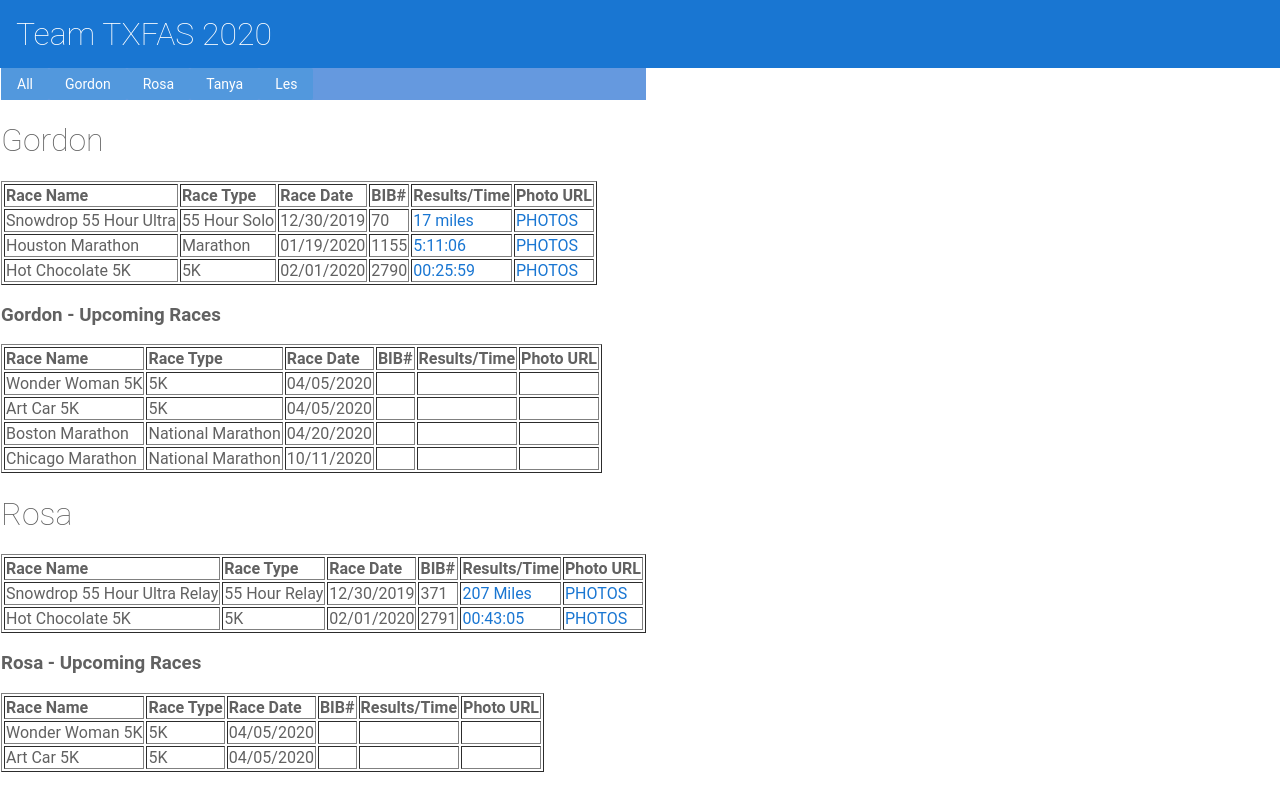
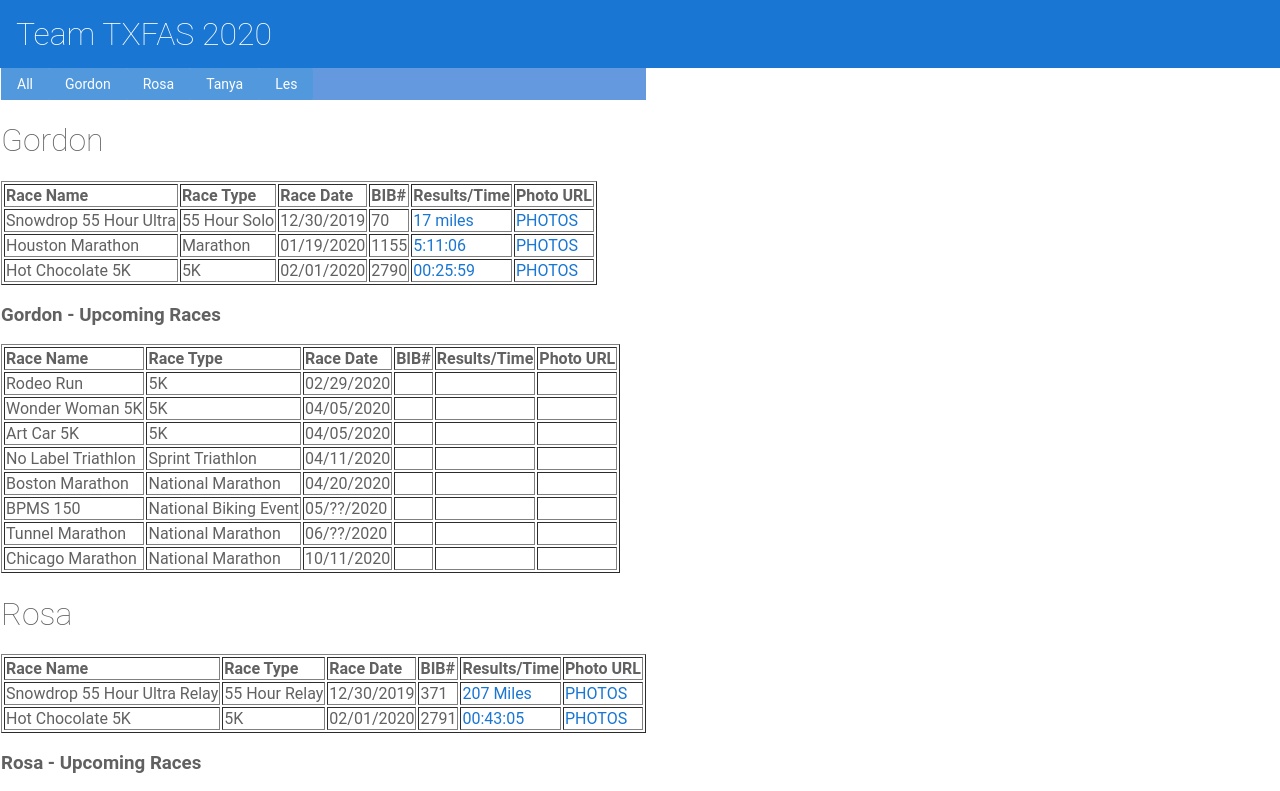
Before and after one commit to gchristie/txfas, an Angular app: page / in a window 1280 px wide. Shown: the top 791 px of the page. Built offline with nearby package versions, Linux system fonts and the light colour scheme.

Commit message:
1 file modified

```diff
--- a/src/app/racedata.ts
+++ b/src/app/racedata.ts
@@ -52,6 +52,13 @@ photourl: 'https://raceday.enmotive.com/?_ga=2.212775700.1672733268.1580870943-8
 ,
 {
 runner: 'Gordon', status:'Future',
+name: 'Rodeo Run',    racedate: '02/29/2020',    racetype: '5K', bibnumber: '', racetime: '',
+resultsurl:'',
+photourl: ''
+}
+,
+{
+runner: 'Gordon', status:'Future',
 name: 'Wonder Woman 5K',    racedate: '04/05/2020',    racetype: '5K', bibnumber: '', racetime: '',
 resultsurl:'',
 photourl: ''
@@ -66,7 +73,28 @@ photourl: ''
 ,
 {
 runner: 'Gordon', status:'Future',
+name: 'No Label Triathlon',    racedate: '04/11/2020',    racetype: 'Sprint Triathlon', bibnumber: '', racetime: '',
+resultsurl:'',
+photourl: ''
+}
+,
+{
+runner: 'Gordon', status:'Future',
 name: 'Boston Marathon',    racedate: '04/20/2020',    racetype: 'National Marathon', bibnumber: '', racetime: '',
+resultsurl:'',
+photourl: ''
+}
+,
+{
+runner: 'Gordon', status:'Future',
+name: 'BPMS 150',    racedate: '05/??/2020',    racetype: 'National Biking Event', bibnumber: '', racetime: '',
+resultsurl:'',
+photourl: ''
+}
+,
+{
+runner: 'Gordon', status:'Future',
+name: 'Tunnel Marathon',    racedate: '06/??/2020',    racetype: 'National Marathon', bibnumber: '', racetime: '',
 resultsurl:'',
 photourl: ''
 }
@@ -80,7 +108,28 @@ photourl: ''
 ,
 {
 runner: 'Gordon', status:'Hide',
-name: '',    racedate: '',    racetype: '', bibnumber: '', racetime: '',
+name: 'Las Vegas Marathon',    racedate: '',    racetype: 'National Marathon', bibnumber: '', racetime: '',
+resultsurl:'',
+photourl: ''
+}
+,
+{
+runner: 'Gordon', status:'Hide',
+name: 'San Antonio Marathon',    racedate: '',    racetype: 'National Marathon', bibnumber: '', racetime: '',
+resultsurl:'',
+photourl: ''
+}
+,
+{
+runner: 'Gordon', status:'Hide',
+name: 'Snowdrop 55',    racedate: '',    racetype: '55 Hour Ultra', bibnumber: '', racetime: '',
+resultsurl:'',
+photourl: ''
+}
+,
+{
+runner: 'Gordon', status:'Hide',
+name: 'Houston Marathon',    racedate: '',    racetype: 'National Marathon', bibnumber: '', racetime: '',
 resultsurl:'',
 photourl: ''
 }
```
